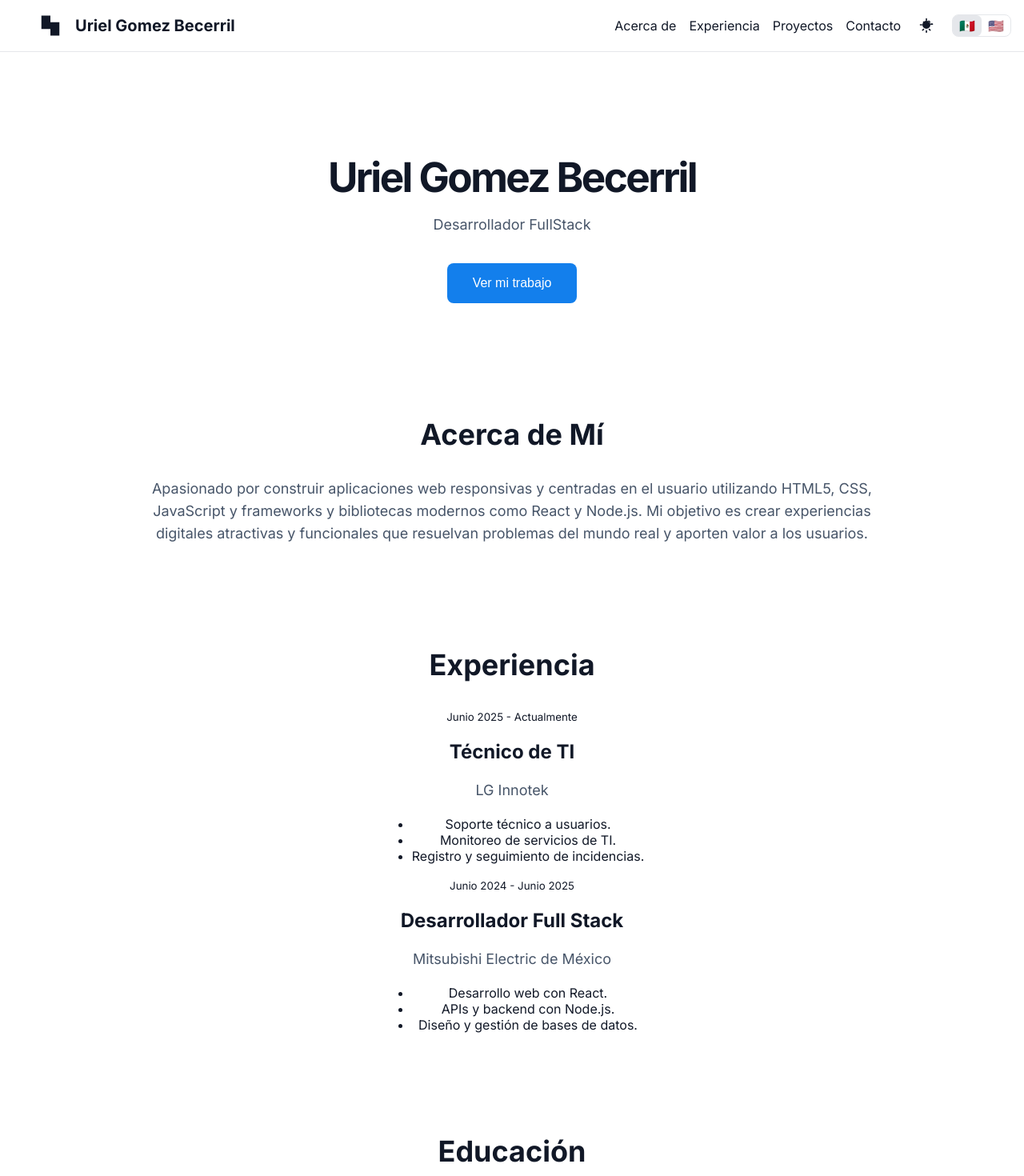
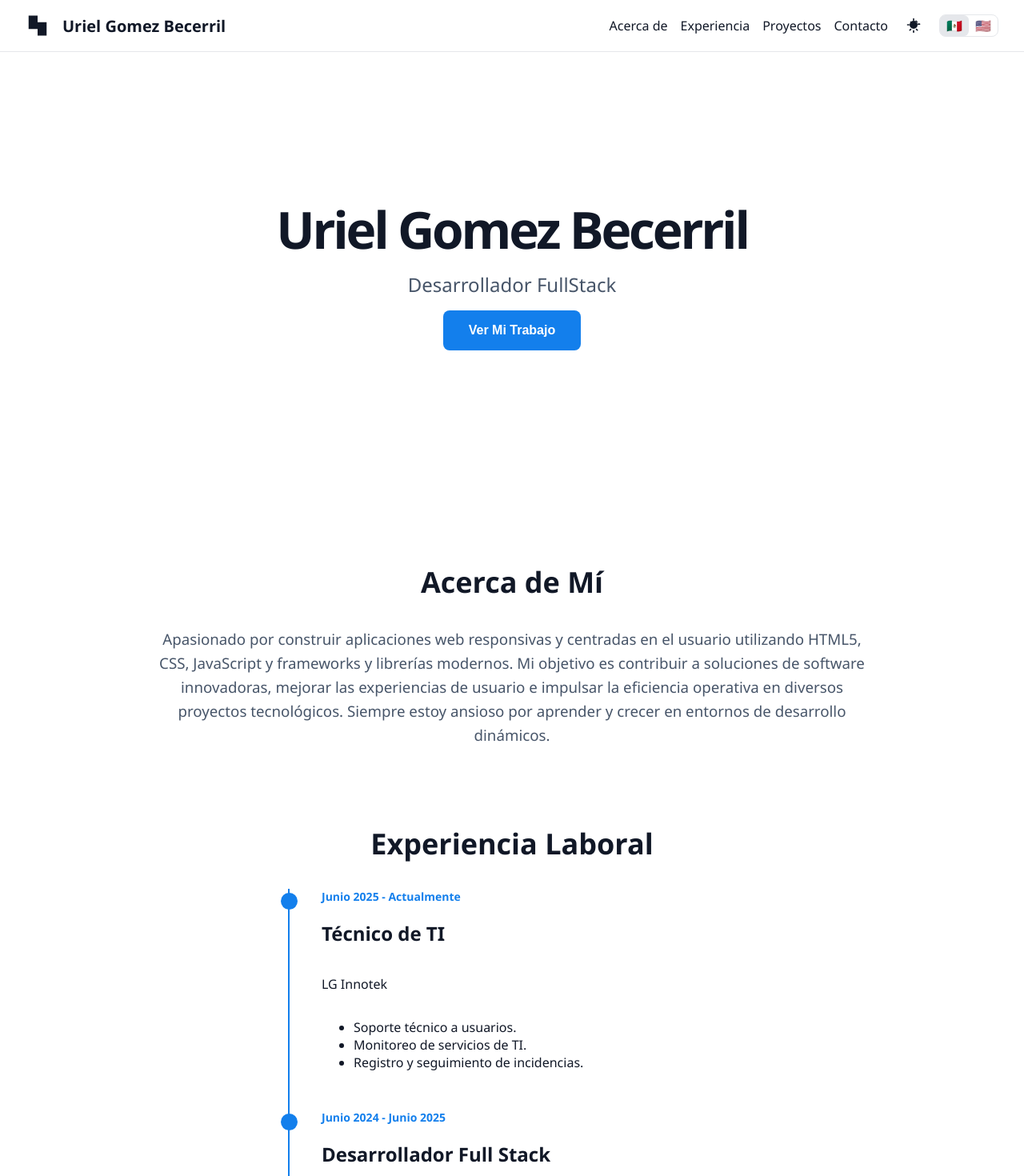
Before and after one commit to UreckChan/Portfolio, a React (Vite) app: page / in a window 1280 px wide. Shown: the top 1470 px of the page at 80% size. Built offline with nearby package versions, Linux system fonts and the light colour scheme.

Commit message:
Sections

```diff
--- a/src/components/Header.jsx
+++ b/src/components/Header.jsx
@@ -22,7 +22,7 @@ const Header = () => {
             fillRule="evenodd"
           />
         </svg>
-        <h2>{lenguajeData.name}</h2>
+        <h2 className="header-name">{lenguajeData.name}</h2>
       </div>
 
       {/* Botón hamburguesa visible solo en pantallas pequeñas */}
--- a/src/components/main/AboutMe.jsx
+++ b/src/components/main/AboutMe.jsx
@@ -5,7 +5,7 @@ import { useLenguaje } from "../../hooks/useLenguaje";
 const AboutMe = () => {
   const {lenguajeData,lenguaje} = useLenguaje();
   return (
-    <section id="aboutme" className="settings-section">
+    <section id="aboutme" className="settings-section about-section">
       <h2 className="title-section">{lenguajeData["aboutme-title"][lenguaje]}</h2>
       <p className="about-description">{lenguajeData["aboutme-description"][lenguaje]}</p>
     </section>
--- a/src/components/main/Education.jsx
+++ b/src/components/main/Education.jsx
@@ -7,11 +7,13 @@ const Education = ()=>{
     return(
     <section id="education" className="settings-section">
         <h2 className="title-section">{lenguajeData["education-title"][lenguaje]}</h2>
+        <div className="timeline">
         <Timeline
             Duration={lenguajeData["education-1"][lenguaje].duration}
             Title={lenguajeData["education-1"][lenguaje].degree}
             Place={lenguajeData["education-1"][lenguaje].institution}
         />
+        </div>
     </section>);
 
 }
--- a/src/components/main/Experince.jsx
+++ b/src/components/main/Experince.jsx
@@ -7,6 +7,7 @@ const Experince = () => {
     return (
         <section id="experience" className="settings-section">
             <h2 className="title-section">{lenguajeData["experience-title"][lenguaje]}</h2>
+            <div className="timeline">
             <Timeline
                 Duration={lenguajeData["experience-1"][lenguaje].duration}
                 Title={lenguajeData["experience-1"][lenguaje].role}
@@ -19,6 +20,7 @@ const Experince = () => {
                 Place={lenguajeData["experience-2"][lenguaje].company}
                 Dates={lenguajeData["experience-2"][lenguaje].dates}
             />
+            </div>
         </section>
     );
 }
--- a/src/components/main/Me.jsx
+++ b/src/components/main/Me.jsx
@@ -8,7 +8,7 @@ const {lenguajeData,lenguaje} = useLenguaje();
     <section id="me" className="me-section settings-section">
         <h1 className="me-title">{lenguajeData["name"]}</h1>
         <p className="me-description">{lenguajeData["carrera-title"][lenguaje]}</p>
-        <button className="button-projects">{lenguajeData["button-projects"][lenguaje]}</button>
+        <button className="button-projects"><strong>{lenguajeData["button-projects"][lenguaje]}</strong></button>
     </section>
   );
 };
--- a/src/components/main/components/Timeline.jsx
+++ b/src/components/main/components/Timeline.jsx
@@ -3,7 +3,7 @@ import React from "react";
 
  const Timeline = ({ Duration, Title, Place, Dates = [] }) => {
         return (
-            <div>
+            <div className="timeline-item">
                 <small>{Duration}</small>
                 <h2>{Title}</h2>
                 <p>{Place}</p>
--- a/src/lenguaje/lenguaje.json
+++ b/src/lenguaje/lenguaje.json
@@ -22,20 +22,20 @@
     "en": "FullStack Developer"
   },
   "button-projects": {
-    "es": "Ver mi trabajo",
-    "en": "See my work"
+    "es": "Ver Mi Trabajo",
+    "en": "See My Work"
   },
   "aboutme-title": {
     "es": "Acerca de Mí",
     "en": "About me"
   },
   "aboutme-description": {
-    "es": "Apasionado por construir aplicaciones web responsivas y centradas en el usuario utilizando HTML5, CSS, JavaScript y frameworks y bibliotecas modernos como React y Node.js. Mi objetivo es crear experiencias digitales atractivas y funcionales que resuelvan problemas del mundo real y aporten valor a los usuarios.",
-    "en": "Passionate about building responsive and user-centered web applications using HTML5, CSS, JavaScript, and modern frameworks and libraries like React and Node.js. My goal is to create engaging and functional digital experiences that solve real-world problems and bring value to users."
+    "es": "Apasionado por construir aplicaciones web responsivas y centradas en el usuario utilizando HTML5, CSS, JavaScript y frameworks y librerías modernos. Mi objetivo es contribuir a soluciones de software innovadoras, mejorar las experiencias de usuario e impulsar la eficiencia operativa en diversos proyectos tecnológicos. Siempre estoy ansioso por aprender y crecer en entornos de desarrollo dinámicos.",
+    "en": "Passionate about building responsive, user-centric web applications using HTML5, CSS, JavaScript, and modern frameworks and libraries. My goal is to contribute to innovative software solutions, enhance user experiences, and drive operational efficiency across various tech projects. I am always eager to learn and grow in dynamic development environments."
   },
   "experience-title": {
-    "es": "Experiencia",
-    "en": "Experience"
+    "es": "Experiencia Laboral",
+    "en": "Work Experience"
   },
   "experience-1": {
     "es": {
--- a/src/styles/index.css
+++ b/src/styles/index.css
@@ -2,9 +2,10 @@
 
 :root {
   --color-primary: #137fec;
-  font-family: 'Inter', 'Segoe UI', Tahoma, Geneva, Verdana, sans-serif;
+  font-family:  'Segoe UI', Tahoma, Geneva, Verdana, sans-serif;
 
 }
+
 
 html {
   scroll-behavior: smooth;
@@ -31,6 +32,7 @@ html {
 
 body {
   min-height: 100vh;
+
   background-color: var(--color-background);
   color: var(--color-text);
   margin: 0;
@@ -42,8 +44,7 @@ body {
 }
 
 .body-page {
-  margin: 1rem 8rem;
-  padding: 0 2rem;
+  min-height: 70vh;
   display: flex;
   flex-direction: column;
   align-items: center;
@@ -55,7 +56,7 @@ body {
 
 
 header{
-  padding: 1rem;
+  padding: 1rem 2rem;
   background-color: var(--color-background);
   display: flex;
   position: sticky;
@@ -65,33 +66,45 @@ header{
   border-bottom: 1px solid var(--color-border);
   z-index: 10;
   height: 2rem;
+  text-wrap: balance;
+}
+
+.header-name{
+  max-height: fit-content;
+  max-width: fit-content;
 }
 
 section {
   scroll-margin-top: 80px; /* ajusta según la altura de tu header */
+  gap: 1rem;
 }
 
+.settings-section{
+  max-width: 800px;
+  min-width: 70vh;
+  margin: auto;
+
+}
+
+
 .me-title {
-  font-size: 3.2rem;          /* parecido a text-5xl */
+  font-size: 4rem;          /* parecido a text-5xl */
   font-weight: 900;         /* font-black */
   letter-spacing: -0.05em;  /* tracking-tighter */
   margin:  0;
   line-height: 1.1;         /* para que quede más compacto */
+
 }
 
-p {
-  font-size: 1.125rem;        /* text-lg */
-  line-height: 1.75rem;       /* leading-relaxed */
-  font-weight: 300;           /* opcional si quieres más "ligero" */
-  color: var(--color-description); /* = text-slate-600 */
-  text-align: center;
+.me-description{
+  font-size: 1.5rem;        /* text-xl */
+  color: var(--color-description); /* color secundario */
+  margin: 0;
 }
 
-.settings-section {
-  margin-bottom: 5rem;        /* mb-20 */
-  scroll-margin-top: 5rem;    /* scroll-mt-20 */
-  text-align: center;
-}
+
+
+
 
 .title-section {
   margin-bottom: 2rem;        /* mb-8 */
@@ -102,8 +115,9 @@ p {
 
 
 
+
 .me-section{
-  margin: 7rem 0;
+  min-height: 70vh;
   display: flex;
   flex-direction: column;
   align-items: center;
@@ -111,20 +125,26 @@ p {
   text-align: center;
 }
 
+
+
+
 .button-projects{
   background-color: var(--color-primary);
   border: none;
   color: white;
   padding: 1rem 2rem;
   font-size: 1rem;
-  margin-top: 1rem;
+
   border-radius: 0.5rem;
   cursor: pointer;
+  transition-property: transform;
+  transition-timing-function: cubic-bezier(0.4, 0, 0.2, 1);
+  transition-duration: 150ms;
 
 }
 .button-projects:hover {
   transform: scale(1.05);
-  box-shadow: 0 4px 8px rgba(0, 0, 0, 0.2);
+  box-shadow: .5px .5px 3px var(--color-border);
 
 }
 
@@ -132,7 +152,7 @@ p {
   display: flex;
   align-items: center;
   gap: 1rem;
-  padding-left: 2rem;
+  padding-left: rem;
 }
 .logo h2{
   font-size: 1.25rem;
@@ -230,9 +250,56 @@ p {
   background-color: var(--color-card);
 }
 
+.about-section{
+padding: 3rem 1rem;
+max-width: 56rem;
+}
 
 
+.about-description{
+  color: var(--color-description);
+  font-size: 1.17rem;   /* text-lg */
+  line-height: 1.6;      /* leading-relaxed */
+}
 
+.timeline {
+  padding-left: 2.5rem;
+  border-left-width: 2px;
+  border-left-style: solid;
+  border-left-color: var(--color-primary);
+  max-width: 75vh;
+}
+
+.timeline-item {
+  position: relative;
+  text-align: left;
+  display: flex;
+  flex-direction: column;
+  align-items: start;
+  margin-bottom: 2rem;
+}
+
+.timeline-item::before {
+  content: '';
+  position: absolute;
+  left: -3.2rem;
+  top: 0.3rem;
+  width: 1.3rem;
+  height: 1.3rem;
+  background-color: var(--color-primary);
+  border-radius: 50%;
+}
+
+.timeline-item small {
+  font-size: 0.875rem; /* text-sm */
+  color: var(--color-primary);
+  font-weight: 700;
+}
+.timeline-item h2 {
+  font-size: 1.5rem; /* text-sm */
+  color: var(--color-text);
+  font-weight: 700;
+}
 
 /* En pantallas chicas */
 @media (max-width: 768px) {
@@ -257,12 +324,9 @@ p {
 
 
   .theme-toggle {
-
   background: var(--color-card);
   border: var(--color-border);
-
-
-}
+  }
   .menu.open {
     display: flex; /* aparece cuando open=true */
   }
@@ -284,4 +348,13 @@ p {
   .theme-toggle{
     order: 2;
   }
+
+  .me-title {
+    font-size: 3rem;          /* parecido a text-4xl */
+  }
+
+  .me-description {
+    font-size: 1.25rem;
 }
+
+}
```
